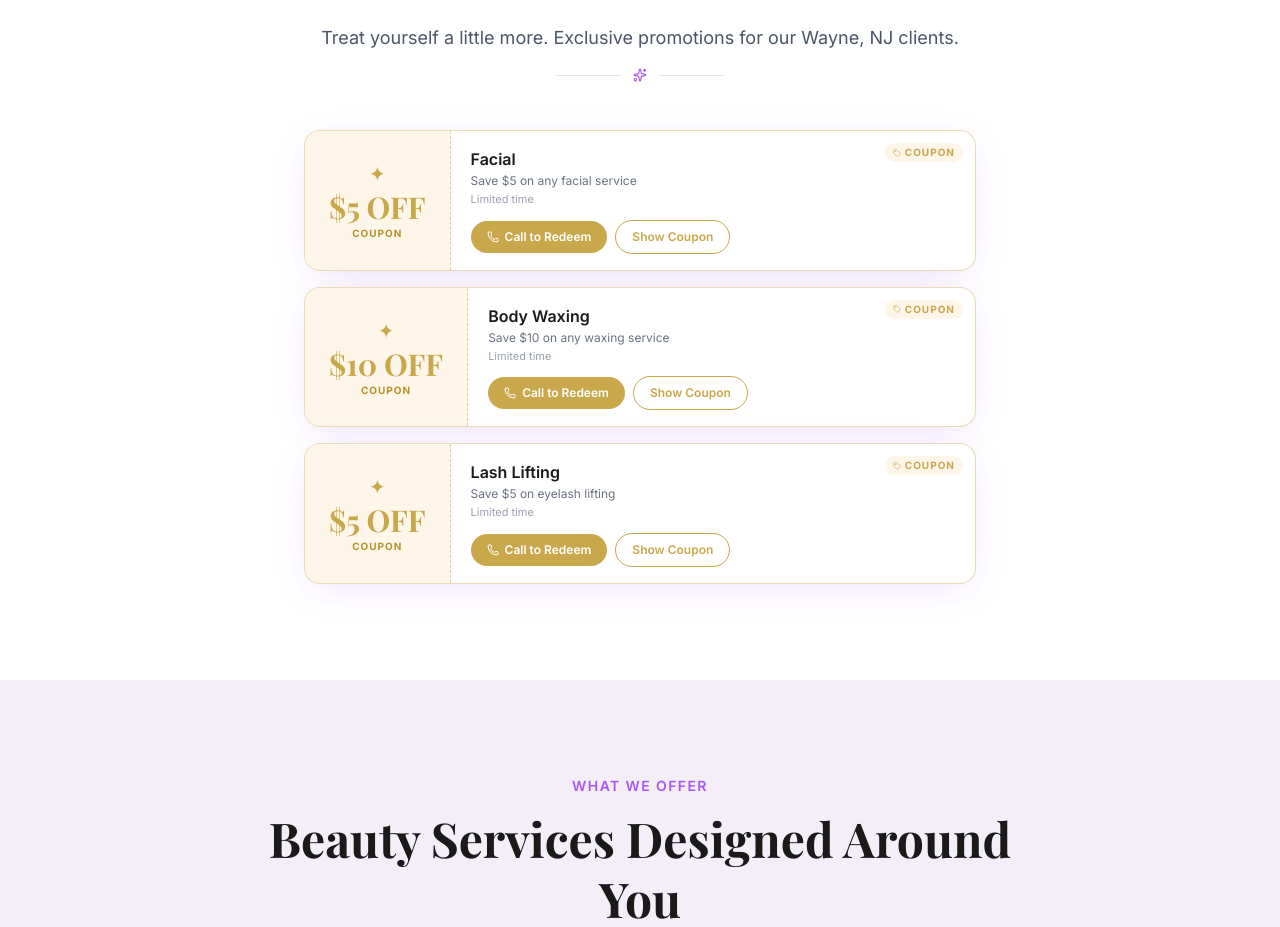
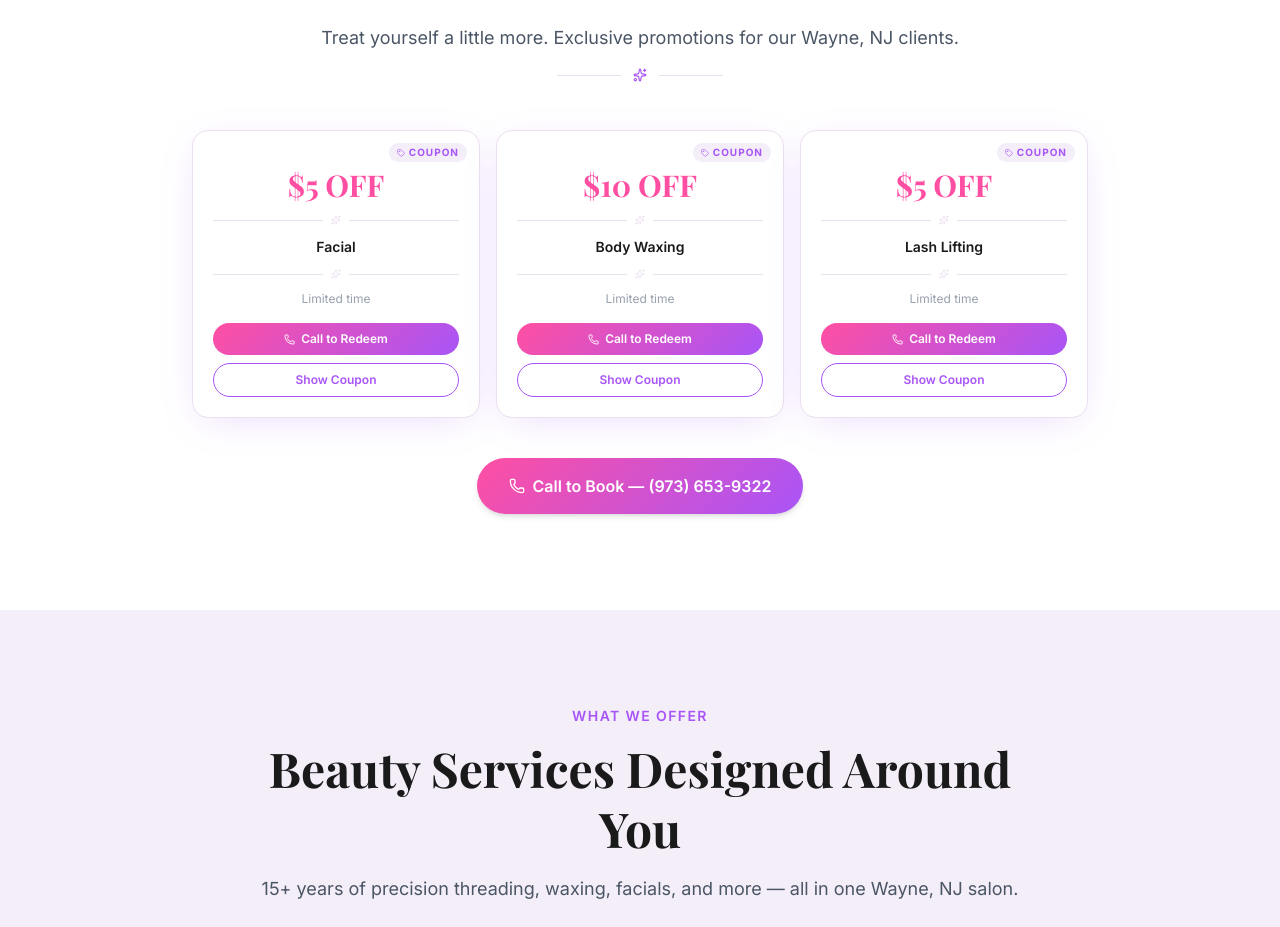
Before and after one commit to Aavash-L/urmi-threading-salon, a Next.js app: page / in a window 1280 px wide. Shown: the part 1181-2108 px from the top of the page. Built offline with nearby package versions, Linux system fonts and the light colour scheme; a web font is replaced by a local one.

Commit message:
restore original coupon card style with brand colors, add Call to Redeem button

```diff
--- a/src/components/sections/Offers.tsx
+++ b/src/components/sections/Offers.tsx
@@ -8,9 +8,9 @@ import { BUSINESS } from "@/lib/constants";
 import SectionHeading from "@/components/ui/SectionHeading";
 
 const coupons = [
-  { discount: "$5 OFF",  service: "Facial",       description: "Save $5 on any facial service",   note: "Limited time" },
-  { discount: "$10 OFF", service: "Body Waxing",   description: "Save $10 on any waxing service",  note: "Limited time" },
-  { discount: "$5 OFF",  service: "Lash Lifting",  description: "Save $5 on eyelash lifting",      note: "Limited time" },
+  { discount: "$5 OFF",  service: "Facial",      note: "Limited time" },
+  { discount: "$10 OFF", service: "Body Waxing",  note: "Limited time" },
+  { discount: "$5 OFF",  service: "Lash Lifting", note: "Limited time" },
 ];
 
 export default function Offers() {
@@ -34,7 +34,7 @@ export default function Offers() {
         </div>
 
         {/* Coupon cards */}
-        <div className="flex flex-col gap-4 max-w-2xl mx-auto">
+        <div className="grid grid-cols-1 sm:grid-cols-3 gap-4 max-w-4xl mx-auto">
           {coupons.map((coupon, i) => (
             <motion.div
               key={i}
@@ -42,46 +42,60 @@ export default function Offers() {
               whileInView={{ opacity: 1, y: 0 }}
               viewport={{ once: true, margin: "-50px" }}
               transition={{ duration: 0.4, delay: shouldReduce ? 0 : i * 0.08 }}
-              className="relative bg-white border border-[#c9a84c]/40 rounded-2xl overflow-hidden flex card-shadow hover:border-[#c9a84c] transition-colors"
+              className="relative bg-white border border-lavender-100 rounded-2xl p-5 text-center card-shadow overflow-hidden group hover:border-brand-purple transition-colors"
             >
-              {/* Left gold section */}
-              <div className="bg-[#fdf6e9] flex flex-col items-center justify-center px-6 py-5 min-w-[130px] border-r border-dashed border-[#c9a84c]/50">
-                <span className="text-[#c9a84c] text-xl mb-1">✦</span>
-                <p className="font-serif text-3xl font-bold text-[#c9a84c] leading-none">{coupon.discount}</p>
-                <p className="text-[10px] font-bold uppercase tracking-widest text-[#b8932a] mt-1">Coupon</p>
-              </div>
+              <span className="absolute top-3 right-3 text-[10px] font-bold uppercase tracking-widest text-brand-purple bg-lavender-50 px-2 py-0.5 rounded-full flex items-center gap-1">
+                <Tag size={8} />
+                Coupon
+              </span>
 
-              {/* Right content */}
-              <div className="flex flex-col justify-center px-5 py-4 flex-1 gap-2">
-                <div>
-                  <p className="font-semibold text-charcoal text-base">{coupon.service}</p>
-                  <p className="text-xs text-gray-500 mt-0.5">{coupon.description}</p>
-                  <p className="text-[11px] text-gray-400 mt-0.5">{coupon.note}</p>
+              <div className="mt-4">
+                <p className="font-serif text-3xl font-bold text-brand-pink">{coupon.discount}</p>
+
+                <div className="flex items-center gap-2 my-3">
+                  <div className="h-px flex-1 bg-lavender-100" />
+                  <Sparkles size={10} className="text-lavender-100" />
+                  <div className="h-px flex-1 bg-lavender-100" />
                 </div>
-                <div className="flex items-center gap-2 flex-wrap mt-1">
+
+                <p className="font-semibold text-charcoal text-sm">{coupon.service}</p>
+
+                <div className="flex items-center gap-2 my-3">
+                  <div className="h-px flex-1 bg-lavender-100" />
+                  <Sparkles size={10} className="text-lavender-100" />
+                  <div className="h-px flex-1 bg-lavender-100" />
+                </div>
+
+                <p className="text-xs text-gray-400 mb-4">{coupon.note}</p>
+
+                <div className="flex flex-col gap-2">
                   <a
                     href={`tel:${BUSINESS.phoneRaw}`}
-                    className="inline-flex items-center gap-1.5 bg-[#c9a84c] text-white text-xs font-semibold px-4 py-2 rounded-full hover:bg-[#b8932a] transition-colors"
+                    className="inline-flex items-center justify-center gap-1.5 bg-brand-gradient text-white text-xs font-semibold px-4 py-2 rounded-full hover:opacity-90 transition-opacity"
                   >
-                    <Phone size={12} />
+                    <Phone size={11} />
                     Call to Redeem
                   </a>
                   <button
                     onClick={() => setActiveCoupon(i)}
-                    className="inline-flex items-center gap-1.5 border border-[#c9a84c] text-[#c9a84c] text-xs font-semibold px-4 py-2 rounded-full hover:bg-[#fdf6e9] transition-colors"
+                    className="inline-flex items-center justify-center gap-1.5 border border-brand-purple text-brand-purple text-xs font-semibold px-4 py-2 rounded-full hover:bg-lavender-50 transition-colors"
                   >
                     Show Coupon
                   </button>
                 </div>
               </div>
-
-              {/* Tag badge */}
-              <span className="absolute top-3 right-3 text-[10px] font-bold uppercase tracking-widest text-[#c9a84c] bg-[#fdf6e9] px-2 py-0.5 rounded-full flex items-center gap-1">
-                <Tag size={8} />
-                Coupon
-              </span>
             </motion.div>
           ))}
+        </div>
+
+        <div className="text-center mt-10">
+          <a
+            href={`tel:${BUSINESS.phoneRaw}`}
+            className="inline-flex items-center gap-2 bg-brand-gradient text-white font-semibold px-8 py-4 rounded-full hover:opacity-90 transition-opacity shadow-md"
+          >
+            <Phone size={16} />
+            Call to Book — {BUSINESS.phone}
+          </a>
         </div>
       </div>
 
@@ -100,7 +114,7 @@ export default function Offers() {
               animate={{ opacity: 1, scale: 1 }}
               exit={{ opacity: 0, scale: shouldReduce ? 1 : 0.92 }}
               transition={{ duration: 0.2 }}
-              className="bg-white rounded-3xl p-8 max-w-sm w-full text-center shadow-2xl border border-[#c9a84c]/30 relative"
+              className="bg-white rounded-3xl p-8 max-w-sm w-full text-center shadow-2xl border border-lavender-100 relative"
               onClick={(e) => e.stopPropagation()}
             >
               <button
@@ -112,21 +126,20 @@ export default function Offers() {
               </button>
 
               <p className="text-sm font-semibold text-charcoal mb-1">{BUSINESS.name}</p>
-              <p className="font-serif text-5xl font-bold text-[#c9a84c] my-3">
+              <p className="font-serif text-5xl font-bold text-brand-pink my-3">
                 {coupons[activeCoupon].discount}
               </p>
               <p className="font-semibold text-charcoal text-lg">{coupons[activeCoupon].service}</p>
-              <p className="text-sm text-gray-500 mt-1">{coupons[activeCoupon].description}</p>
 
               <div className="flex items-center gap-3 my-5">
                 <div className="h-px flex-1 bg-lavender-100" />
-                <span className="text-[#c9a84c] text-sm">✦</span>
+                <Sparkles size={12} className="text-brand-purple" />
                 <div className="h-px flex-1 bg-lavender-100" />
               </div>
 
               <a
                 href={`tel:${BUSINESS.phoneRaw}`}
-                className="inline-flex items-center gap-2 bg-[#c9a84c] text-white font-semibold px-6 py-3 rounded-full hover:bg-[#b8932a] transition-colors w-full justify-center"
+                className="inline-flex items-center gap-2 bg-brand-gradient text-white font-semibold px-6 py-3 rounded-full hover:opacity-90 transition-opacity w-full justify-center"
               >
                 <Phone size={16} />
                 Call {BUSINESS.phone}
```
